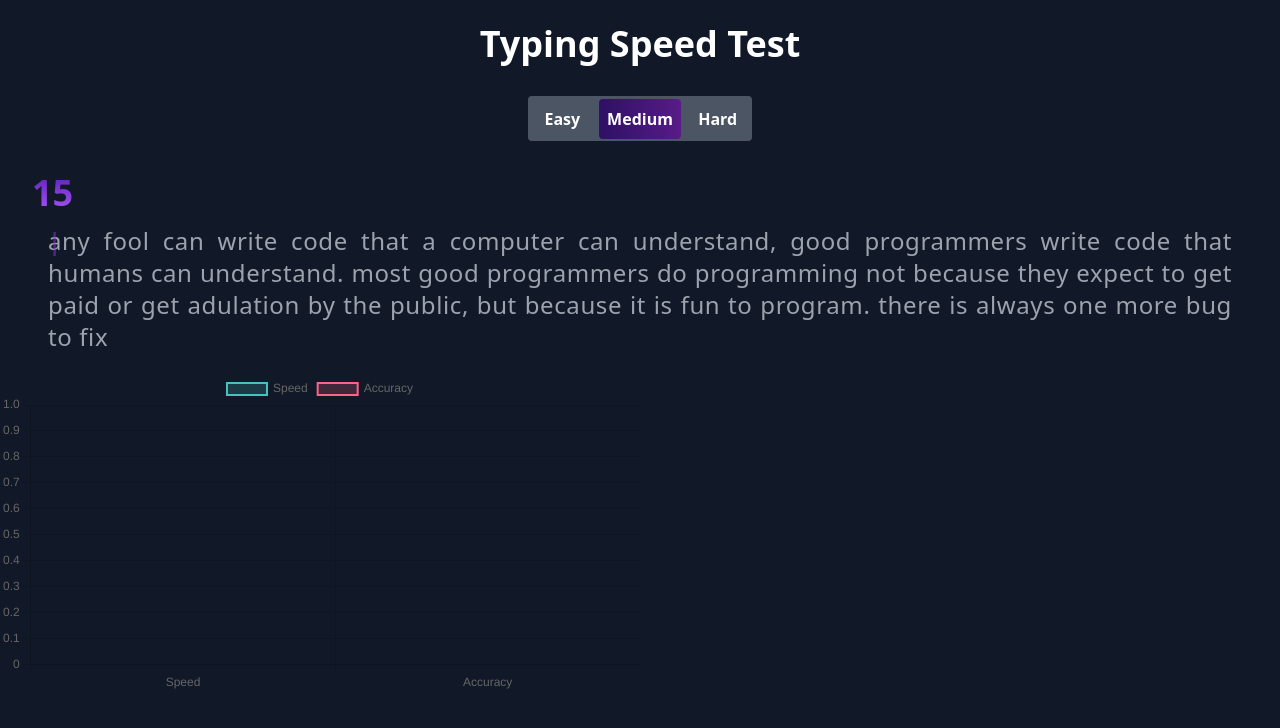
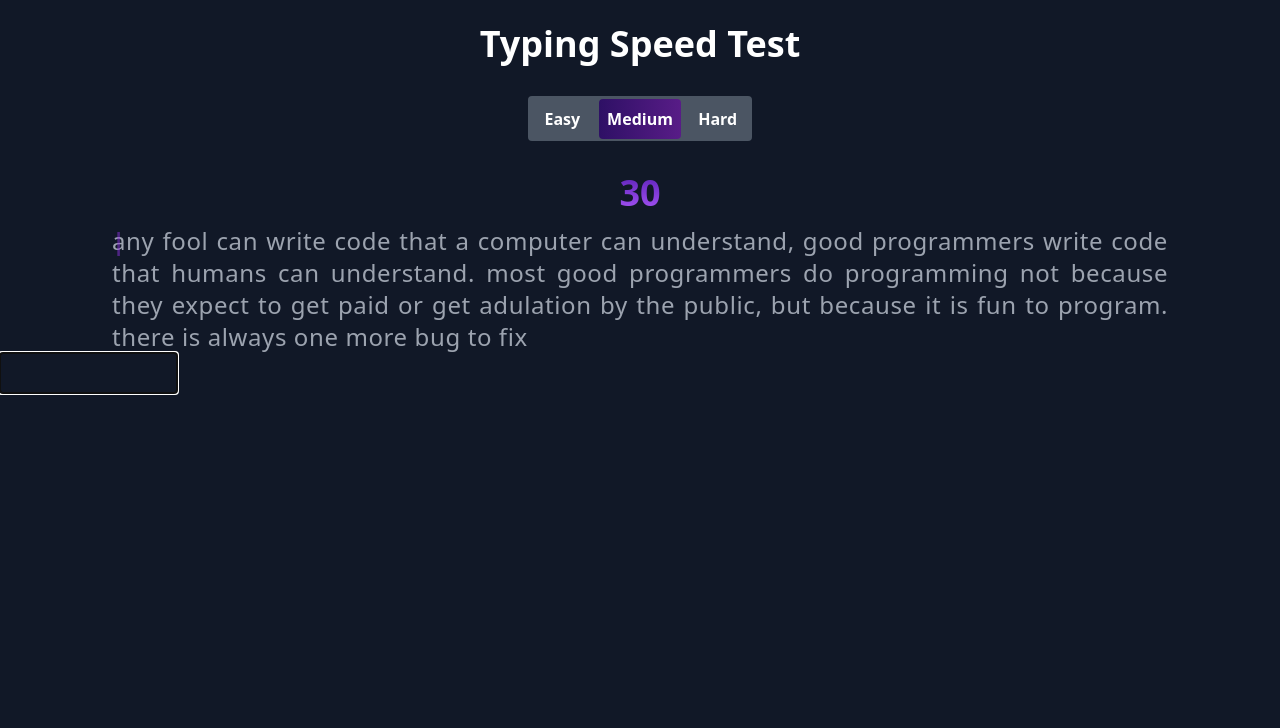
Before and after one commit to oussamaroui/SpeedKey, a React (Vite) app: page / in a window 1280 px wide. Shown: the top 728 px of the page. Built offline with nearby package versions, Linux system fonts and the light colour scheme.

Commit message:
Add Circular Brogress Bar

```diff
--- a/src/components/Accuracy.jsx
+++ b/src/components/Accuracy.jsx
@@ -4,18 +4,18 @@ import 'react-circular-progressbar/dist/styles.css';
 
 const Accuracy = ({ accuracy }) => {
     return (
-        <div style={{ width: '100px', margin: 'auto' }}>
+        <div style={{ width: '180px', margin: 'auto' }}>
             <CircularProgressbar
                 value={accuracy}
                 text={`${accuracy}%`}
                 styles={buildStyles({
-                    rotation: 0.25,
+                    rotation: 0,
                     strokeLinecap: 'butt',
                     textSize: '16px',
-                    pathTransitionDuration: 0.5,
-                    textColor: '#4CAF50',
-                    trailColor: '#d6d6d6',
-                    backgroundColor: '#3e98c7',
+                    pathTransitionDuration: 3,
+                    textColor: '#ffffff',
+                    trailColor: '#00000050',
+                    pathColor: '#6d28d9',
                 })}
             />
         </div>
--- a/src/components/SpeedKey.jsx
+++ b/src/components/SpeedKey.jsx
@@ -1,11 +1,11 @@
 import { useState, useEffect, useRef } from 'react';
 import Texts from './Texts.json'
 import TypingStatsChart from './TypingStatsChart';
+import Accuracy from './Accuracy';
 
 const SpeedKey = () => {
     const [input, setInput] = useState('');
-    const [startTime, setStartTime] = useState(15);
-    const [showResult, setShowResult] = useState(false);
+    const [startTime, setStartTime] = useState(30);
     const [totalTypedCharacters, setTotalTypedCharacters] = useState(0);
     const [level, setLevel] = useState(1);
     const buttonsLevel = ['Easy', 'Medium', 'Hard'];
@@ -24,10 +24,8 @@ const SpeedKey = () => {
         }
     }, [inpt.current, startTime]);
 
-
     useEffect(() => {
         if (startTime === 0) {
-            setShowResult(true);
             clearTimeout(timerIdRef.current);
         }
     }, [startTime]);
@@ -79,7 +77,7 @@ const SpeedKey = () => {
 
             return (
                 <span key={index} className={color}>
-                    <span className={`absolute text-purple-600 font-semibold animate-blink ${startTime == 0 ? 'hidden' : display}`}>|</span>
+                    <span className={`absolute text-purple-600 font-semibold animate-blink ${!startTime ? 'hidden' : display}`}>|</span>
                     {letter}
                 </span>
             );
@@ -105,23 +103,15 @@ const SpeedKey = () => {
                     </p>
                 ))}
             </div>
-            <p className="text-4xl font-bold my-3 text-transparent bg-clip-text bg-gradient-to-b from-violet-800 to-purple-500 ml-8">{startTime}</p>
-            <p className='text-2xl text-justify m-auto mx-12 tracking-wide'>{renderColoredText()}</p>
-            {'showResult' && (
-                // <div className="text-2xl text-white font-bold mt-5">
-                //     <p>
-                //         Your Typing Speed is: <span className='text-transparent bg-clip-text bg-gradient-to-b from-violet-800 to-purple-500'>{calculateTypingSpeed()}</span> WPM
-                //         <span className='text-sm opacity-75 font-normal'> (Words Per Minute)</span>
-                //     </p>
-                //     <p>
-                //         Your Accuracy is: <span className='text-transparent bg-clip-text bg-gradient-to-b from-violet-800 to-purple-500'>{Math.floor(correctCharacters / totalTypedCharacters * 100)}%</span>
-                //     </p>
-                // </div>
-                <TypingStatsChart typingSpeed={calculateTypingSpeed()} accuracy={Math.floor(correctCharacters / totalTypedCharacters * 100)} />
-            )}
+            <p className="text-4xl font-bold my-3 text-transparent bg-clip-text bg-gradient-to-b from-violet-800 to-purple-500 text-center">{startTime}</p>
+            <p className='text-2xl text-justify m-auto mx-28 tracking-wide'>{renderColoredText()}</p>
+            <div className={`flex justify-around px-10 mt-10 ${!startTime ? 'opacity-1' : 'opacity-0'} ${startTime > 3 && 'hidden'}`}>
+                <TypingStatsChart typingSpeed={startTime === 0 ? calculateTypingSpeed() : 0} />
+                <Accuracy accuracy={startTime === 0 ? Math.floor(correctCharacters / totalTypedCharacters * 100) : 0} />
+            </div>
             <textarea
                 onChange={handleInputChange}
-                className="bg-transparent outline-none resize-none text-sm opacity-0"
+                className="bg-transparent outline-non resize-none text-sm opacity-1"
                 autoFocus
                 disabled={startTime == 0 ? true : false}
                 ref={inpt}
--- a/src/components/TypingStatsChart.jsx
+++ b/src/components/TypingStatsChart.jsx
@@ -5,37 +5,51 @@ import { Chart } from 'chart.js';
 
 Chart.register(...registerables);
 
-const TypingStatsChart = ({ typingSpeed, accuracy }) => {
+const getSpeedLevel = (typingSpeed) => {
+    if (typingSpeed >= 0 && typingSpeed < 10) {
+        return "Beginner";
+    } else if (typingSpeed >= 10 && typingSpeed < 20) {
+        return "Novice";
+    } else if (typingSpeed >= 20 && typingSpeed < 40) {
+        return "Intermediate";
+    } else if (typingSpeed >= 40 && typingSpeed < 60) {
+        return "Advanced";
+    } else {
+        return "Pro";
+    }
+};
+
+const TypingStatsChart = ({ typingSpeed }) => {
+    const speedLevel = getSpeedLevel(typingSpeed);
+
     const data = {
-        labels: ['Speed', 'Accuracy'],
+        labels: ['Speed'],
         datasets: [
             {
                 label: 'Speed',
                 data: [typingSpeed],
-                backgroundColor: ['rgba(75,192,192,0.2)'],
-                borderColor: ['rgba(75,192,192,1)'],
-                borderWidth: 2,
-            },
-            {
-                label: 'Accuracy',
-                data: [accuracy],
-                backgroundColor: ['rgba(255,99,132,0.2)'],
-                borderColor: ['rgba(255,99,132,1)'],
+                backgroundColor: '#6d28d920',
+                borderColor: '#6d28d9',
                 borderWidth: 2,
             },
         ],
     };
 
     const options = {
+        animation: {
+            duration: 2000,
+        },
         scales: {
             y: {
                 beginAtZero: true,
+                max: 60,
             },
         },
     };
 
     return (
-        <div className="mt-5 w-6/12">
+        <div className="mt-5 w-6/12 text-center">
+            <p className='text-white text-2xl font-bold'>Speed Level: <span className='text-transparent bg-clip-text bg-gradient-to-b from-violet-800 to-purple-500'> {speedLevel}</span></p>
             <Bar data={data} options={options} />
         </div>
     );
```
